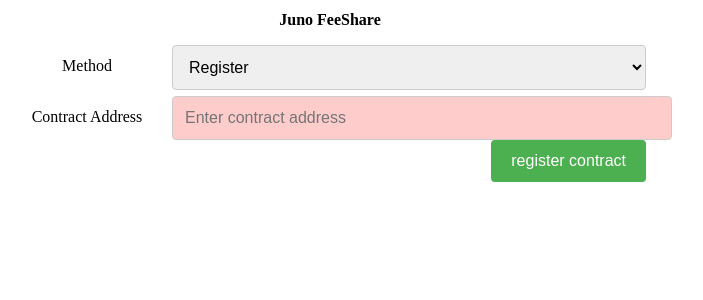
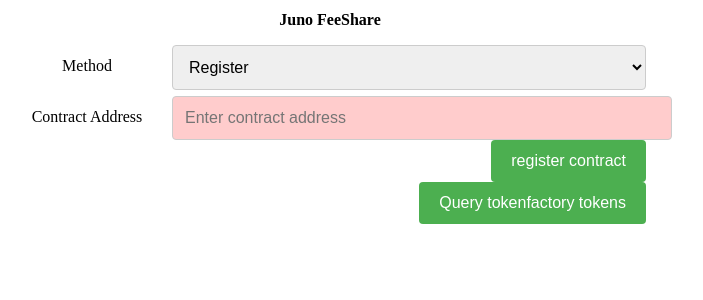
Before and after one commit to Reecepbcups/juno-feeshare-webapp, a SvelteKit app: page / in a window 1280 px wide. Shown: the top 300 px of the page, without its empty margins (310-1013 px from the left). Built offline with nearby package versions, Linux system fonts and the light colour scheme.

Commit message:
Adds hacky tokenfactory button to make a denom

```diff
--- a/src/routes/+page.svelte
+++ b/src/routes/+page.svelte
@@ -6,7 +6,7 @@
 	import type { Window as KeplrWindow } from '@keplr-wallet/types';
 	import type { OfflineSigner } from '@cosmjs/proto-signing';
 
-	import {juno, cosmwasm, getSigningCosmosClient, getSigningJunoClient} from 'juno-network'
+	import {juno, cosmwasm, osmosis, router, getSigningJunoClient, getSigningOsmosisClient} from 'juno-network'
 
 	// Signing (Keplr & Ledger)
 	import type { OfflineAminoSigner } from '@cosmjs/amino';
@@ -37,7 +37,6 @@
 	let method = "register" // and update
 	let controlling_contract_account = ""
 	let contract_label = ""
-	let user_addr = ""
 
 	let new_address = ""
 
@@ -58,6 +57,21 @@
 
 		return signer(chain_id);
 	};
+
+	const query_tokenfactory_tokens = async () => {
+		let address = "juno10r39fueph9fq7a6lgswu4zdsg8t3gxlq670lt0"
+		let osmo_query = (await osmosis.ClientFactory.createRPCQueryClient({rpcEndpoint}));
+
+		let res = await osmo_query.osmosis.tokenfactory.v1beta1.denomsFromCreator({creator: address}).then(res => {
+			return res
+		}).catch(e => {
+			return undefined
+		})
+
+		console.log(res)
+
+		return res
+	}
 
 	const query_contract_info = async (): Promise<boolean> =>  {
 		// returns false if the user can NOT update / register the contract
@@ -134,6 +148,7 @@
 		}
 
 		let msg;
+		let signing_client = getSigningJunoClient({rpcEndpoint, signer});
 		if(method == "register") {
 			const { registerFeeShare } = juno.feeshare.v1.MessageComposer.withTypeUrl;
 			msg = registerFeeShare({
@@ -150,7 +165,14 @@
 			})
 		}
 
-		let signing_client = getSigningJunoClient({rpcEndpoint, signer});
+		if(method=="tokenfactory") {
+			const { createDenom } = osmosis.tokenfactory.v1beta1.MessageComposer.withTypeUrl;
+			msg = createDenom({
+				sender: address,
+				subdenom: "js-denom",
+			});
+			signing_client = getSigningOsmosisClient({rpcEndpoint, signer});
+		}
 
 		(await signing_client).signAndBroadcast(address, [msg], fee, "memo").then((res) => {
 			console.log(res)
@@ -211,6 +233,7 @@
 				<select id="contract_label" name="contract_label" bind:value={method}>
 					<option value="register" selected>Register</option>
 					<option value="update">Update</option>
+					<option value="tokenfactory">tokenfactory</option>
 				</select>
 			</div>
 		</div>
@@ -263,6 +286,12 @@
 					<input type="submit" value="{method} contract" on:click={() => feeshare_contract()} />
 				</div>
 		</div>
+
+		<!-- crete a button which on click calls query_tokenfactory_tokens async -->
+		<div class="row">
+			<input type="submit" value="Query tokenfactory tokens" on:click={() => query_tokenfactory_tokens()} />
+		</div>
+
 	</div>
 </center>
 
```
